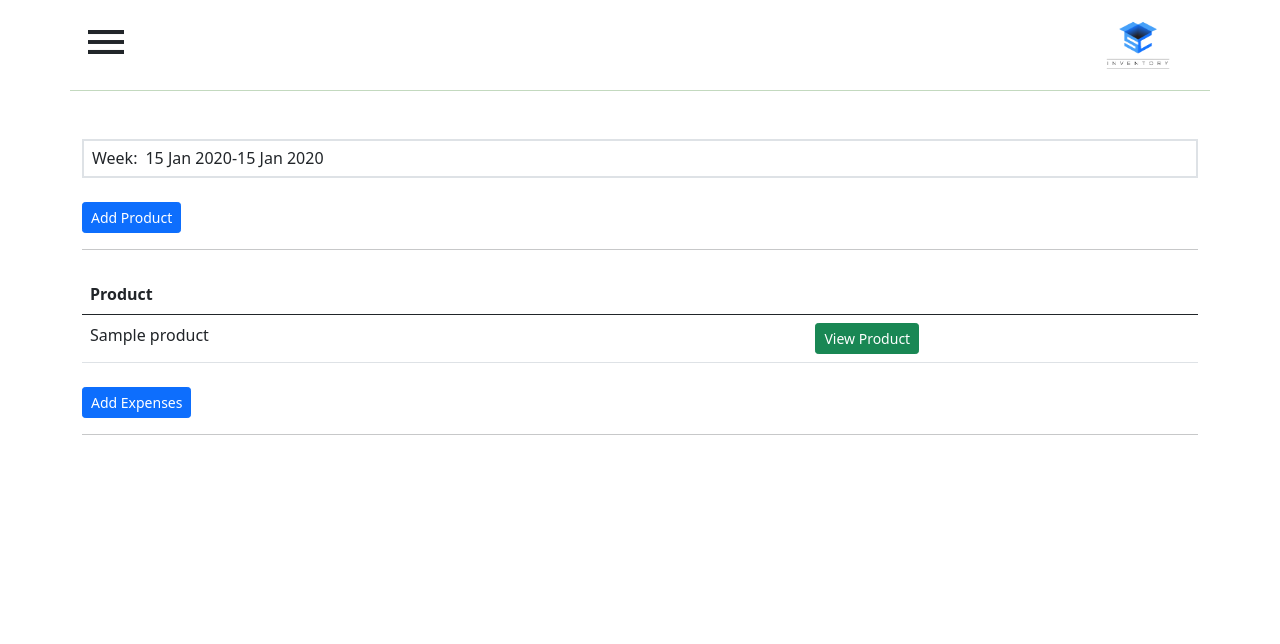
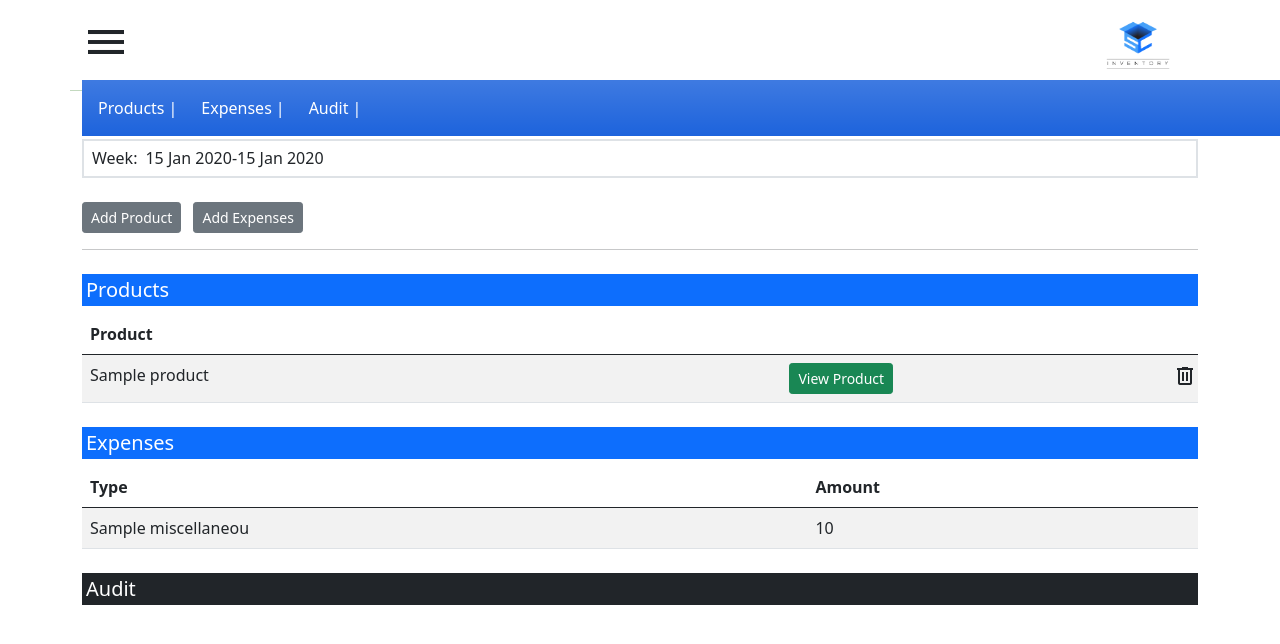
Before and after one commit to neildc14/Product-Sales-Inventory, a Node server app: template views/weekly_product_sales.ejs in a window 1280 px wide. Shown: the top 644 px of the page. Run offline with Node 20, Linux system fonts and the light colour scheme; tables that the repository leaves empty hold one stand-in row (values such as "Sample post"); the template is opened without the code that fills it: values that come from a table or form of the project are taken from there, most other values are stand-ins (such as "Sample title", 1, 10 or a date in 2020); some libraries are stand-ins or nearby versions.

Commit message:
created add expenses functionality

```diff
--- a/controlllers/productController.js
+++ b/controllers/productController.js
@@ -10,7 +10,7 @@
 exports.add_product_post = [
   body("weekly_product").isLength({ min: 1 }).trim().escape(),
   [body("product_name").toLowerCase().isLength({ min: 1 }).trim().escape()],
-  body("quantity").isLength({ min: 1 }).trim().escape(),
+  body("quantity").isLength().trim().escape(),
   body("original_price").isLength({ min: 1 }).trim().escape(),
   body("selling_price").isLength({ min: 1 }).trim().escape(),
 
--- a/public/javascripts/script.js
+++ b/public/javascripts/script.js
@@ -0,0 +1,16 @@
+const topNav = document.getElementById("weekly_product_top_nav");
+
+function navStickTopWhenScroll() {
+  if (topNav) {
+    window.addEventListener("scroll", function () {
+      let scrollPosition = window.pageYOffset;
+      if (scrollPosition > 0) {
+        topNav.style.cssText = "top: 0vh";
+      } else {
+        topNav.style.cssText = "top: 10vh";
+      }
+    });
+  }
+}
+
+navStickTopWhenScroll();
--- a/public/stylesheets/style.css
+++ b/public/stylesheets/style.css
@@ -85,3 +85,11 @@
   color: white;
   background: linear-gradient(to bottom, #5e9ffa, #4686e0);
 }
+
+.top_nav {
+  position: fixed !important;
+  top: 10vh;
+  width: 100%;
+  padding: 1rem;
+  background: #1d63dc;
+}
--- a/views/add_weekly_products_sales.ejs
+++ b/views/add_weekly_products_sales.ejs
@@ -5,7 +5,9 @@
     <main>
       <div class="container-fluid mx-0 px-0">
         <%-include('./partials/nav')%>
-        <div class="container mt-5 px-4">
+        <div class="container mt-3 px-4">
+          <h5>Add Weekly Sales</h5>
+          <div class="my-4">
             <form action="" method="POST">
               <div class="form-group">
                 <label for="date_start">From:</label>
@@ -32,6 +34,7 @@
             </form>
           </div>
         </div>
+      </div>
     </main>
     <%-include('./partials/scripts')%>
   </body>
--- a/views/index.ejs
+++ b/views/index.ejs
@@ -29,7 +29,7 @@
                   >
                 </li>
                 <li class="dashboard_list">
-                  <a href=""
+                  <a href="/weekly_products/add_expenses"
                     ><span class="material-symbols-outlined material-icons">
                       local_atm
                     </span>
--- a/views/weekly_product_sales.ejs
+++ b/views/weekly_product_sales.ejs
@@ -3,9 +3,23 @@
   <%-include('./partials/head')%>
   <body>
     <main>
-      <div class="container-fluid mx-0 px-0">
+      <div class="weekly_product_sales_container container-fluid mx-0 px-0">
         <%-include('./partials/nav')%>
         <div class="container mt-5">
+          <nav class="top_nav d-flex bg-gradient" id="weekly_product_top_nav">
+            <li class="my-0 text-white d-flex align-items-center">
+              <a href="#products_container" class="text-white">Products</a>
+              <span class="ms-1"> |</span>
+            </li>
+            <li class="my-0 ms-4 text-white d-flex align-items-center">
+              <a href="#expenses_container" class="text-white">Expenses</a>
+              <span class="ms-1"> |</span>
+            </li>
+            <li class="my-0 ms-4 text-white d-flex align-items-center">
+              <a href="#audit_container" class="text-white">Audit</a>
+              <span class="ms-1"> |</span>
+            </li>
+          </nav>
           <div class="border border-2">
             <h6 class="d-flex align-items-center m-0 p-2">
               <span class="pe-2">Week:</span>
@@ -15,23 +29,32 @@
           </div>
           <div class="my-4">
             <a
-              class="btn btn-sm btn-primary"
+              href="/weekly_products/add_product"
+              class="btn btn-sm btn-secondary"
               data-bs-toggle="modal"
               data-bs-target="#productModal"
               >Add Product</a
             >
+            <a
+              href="/weekly_products/add_expenses"
+              class="btn btn-sm btn-secondary ms-2"
+              >Add Expenses</a
+            >
             <hr />
           </div>
-          <section class="products_container">
-            <table class="table table-hover">
+          <h5 class="bg-primary text-white p-1">Products</h5>
+          <section class="products_container" id="products_container">
+            <table class="table table-striped">
               <thead>
                 <tr>
                   <th scope="col">Product</th>
                   <th scope="col"></th>
+                  <th scope="col"></th>
                 </tr>
               </thead>
-              <%products.forEach((product)=>{ %>
               <tbody>
+                <%products.forEach((product)=>{ %>
+
                 <tr>
                   <td><%=product.product_name%></td>
                   <td style="width: 35%">
@@ -39,20 +62,49 @@
                       >View Product</a
                     >
                   </td>
+                  <td style="width: 1%" class="px-0">
+                    <form action="">
+                      <input type="hidden" name="" />
+                      <button
+                        type="submit"
+                        class="btn m-0 p-0 btn-sm d-flex align-items-center"
+                      >
+                        <span class="material-symbols-outlined"> delete </span>
+                      </button>
+                    </form>
+                  </td>
                 </tr>
+
+                <%})%>
               </tbody>
-
-              <%})%>
             </table>
           </section>
           <div class="my-4">
-            <a
-              class="btn btn-sm btn-primary"
-              data-bs-toggle="modal"
-              data-bs-target="#expensesModal"
-              >Add Expenses</a
-            >
-            <hr />
+            <h5 class="bg-primary text-white p-1">Expenses</h5>
+            <section class="products_container" id="expenses_container">
+              <table class="table table-striped">
+                <thead>
+                  <tr>
+                    <th scope="col">Type</th>
+                    <th scope="col">Amount</th>
+                  </tr>
+                </thead>
+                <tbody>
+                  <%miscellaneous.forEach((misc)=>{ %>
+
+                  <tr>
+                    <td><%=misc.misc_name%></td>
+                    <td style="width: 35%"><%=misc.amount%></td>
+                  </tr>
+
+                  <%})%>
+                </tbody>
+              </table>
+            </section>
+          </div>
+          <div class="my-4">
+            <h5 class="bg-dark text-white p-1">Audit</h5>
+            <section id="audit_container"></section>
           </div>
           <!-- ProductModal -->
           <div
@@ -75,7 +127,7 @@
                     aria-label="Close"
                   ></button>
                 </div>
-                <form action="/weekly_products" method="POST">
+                <form action="" method="POST">
                   <div class="modal-body">
                     <div class="form-group pb-2">
                       <input
@@ -99,7 +151,9 @@
                       />
                     </div>
                     <div class="form-group pb-2">
-                      <label for="quantity" class="pb-1">Quantity:</label>
+                      <label for="quantity" class="pb-1"
+                        >Quantity(if limited):</label
+                      >
                       <input
                         type="text"
                         class="form-control"
@@ -116,7 +170,6 @@
                         class="form-control"
                         name="original_price"
                         id="original_price"
-                        required="true"
                         autocomplete="off"
                       />
                     </div>
@@ -143,7 +196,8 @@
             </div>
           </div>
 
-          <div
+          <!--Expenses Modal-->
+          <!-- <div
             class="modal fade"
             id="expensesModal"
             tabindex="-1"
@@ -168,8 +222,8 @@
                     <div class="form-group pb-2">
                       <input
                         type="hidden"
-                        name="weekly_product"
-                        id="weekly_product"
+                        name="weekly_product_misc"
+                        id="weekly_product_misc"
                         value="<%=weekly_product_sales._id%>"
                       />
                     </div>
@@ -205,7 +259,7 @@
                 </form>
               </div>
             </div>
-          </div>
+          </div> -->
 
           <%if(errors) {%> <%errors.forEach((err)=>{%>
           <p><%=err%></p>
```
Also changed, not shown: controllers/miscController.js (added, +54 -0 lines), controllers/weeklyProductsController.js (renamed from controlllers/weeklyProductsController.js, +34 -8 lines), models/Miscellaneous.js (+11 -7 lines), routes/product.js (+9 -5 lines), views/expenses.ejs (added, +59 -0 lines), controlllers/miscController.js (deleted). Lines whose indentation alone changed are shown as unchanged.
